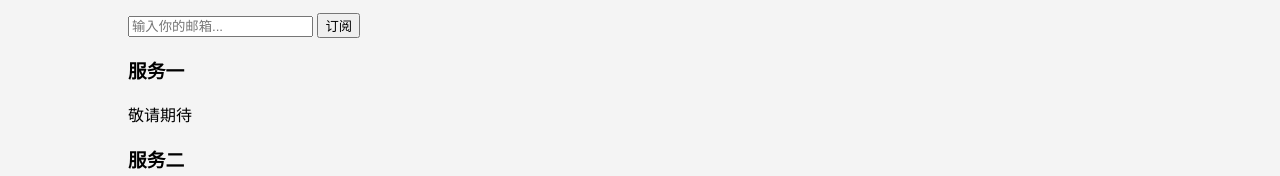
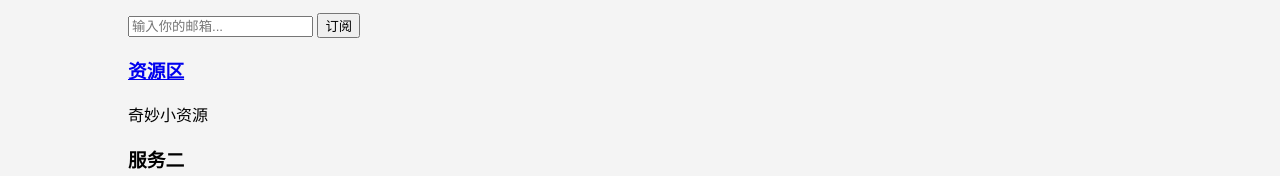
Before and after one commit to bzics/bzics.github.io, a plain HTML site: page index.html in a window 1280 px wide. Shown: the part 304-480 px from the top of the page. Drawn offline with Linux system fonts and the light colour scheme.

Commit message:
Update index.html

```diff
--- a/index.html
+++ b/index.html
@@ -89,8 +89,8 @@
         </section>
         <section id="boxes">
             <div class="box">
-                <h3>服务一</h3>
-                <p>敬请期待</p>
+                <h3><a href="HYW.html">资源区</a></h3>
+                <p>奇妙小资源</p>
             </div>
             <div class="box">
                 <h3>服务二</h3>
```
